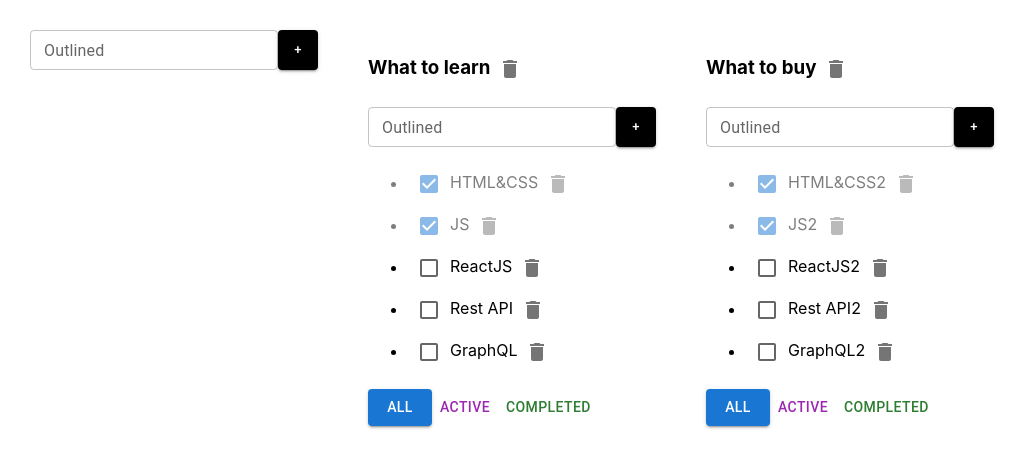
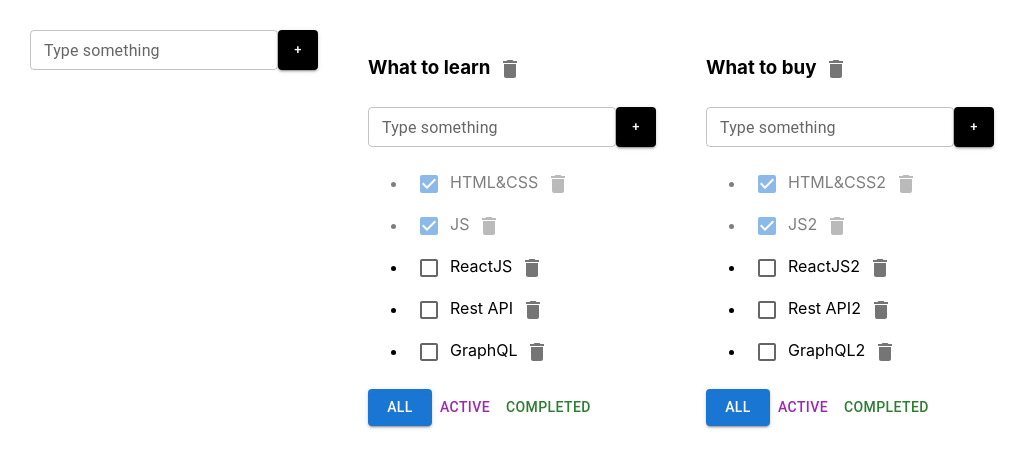
Before and after one commit to Viktossha/todolist_sprint_2, a React (Create React App) app: page / in a window 1280 px wide. Shown: the top 468 px of the page, without its empty margins (0-1028 px from the left). Built offline with nearby package versions, Linux system fonts and the light colour scheme.

Commit message:
error TextField

```diff
--- a/src/AddItemForm.tsx
+++ b/src/AddItemForm.tsx
@@ -40,16 +40,17 @@
     return (
         <div>
             <TextField id="outlined-basic"
-                       label="Outlined"
+                       label={error ? error : 'Type something'}
                        variant="outlined"
                        value={title}
                        onChange={onChangeHandler}
                        onKeyPress={onKeyPressHandler}
                        className={error ? "error" : ""}
                        size={'small'}
+                       error={!!error}
             />
             <Button onClick={addTask} variant={"contained"} size={"small"} style={styles}>+</Button>
-            {error && <div className="error-message">{error}</div>}
+            {/*{error && <div className="error-message">{error}</div>}*/}
         </div>
     );
 };
```
